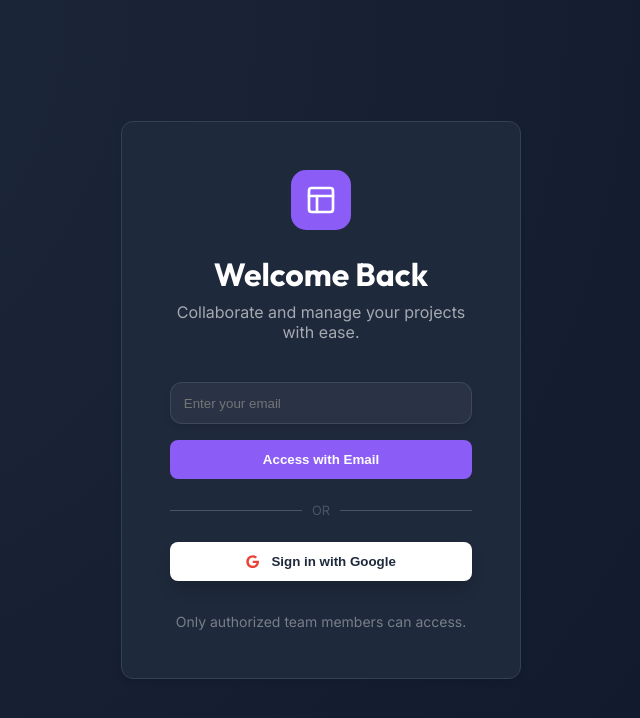
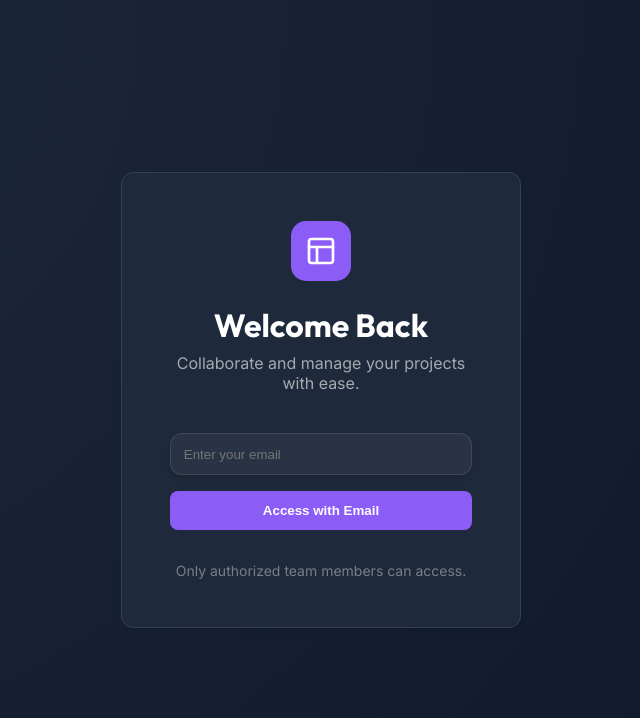
Before and after one commit to zizoelsadany/team, a React (Vite) app in the folder client/: page /login in a window 1280 px wide. Shown: the top 718 px of the page, without its empty margins (319-959 px from the left). Built offline with nearby package versions, Linux system fonts and the light colour scheme.

Commit message:
Remove Google Login functionality

```diff
--- a/client/src/App.jsx
+++ b/client/src/App.jsx
@@ -6,29 +6,6 @@ import Login from './pages/Login';
 import Dashboard from './pages/Dashboard';
 import Tasks from './pages/Tasks';
 import Team from './pages/Team';
-
-const LoginSuccess = () => {
-  const { login } = useAuth();
-  React.useEffect(() => {
-    const params = new URLSearchParams(window.location.search);
-    const token = params.get('token');
-    const userParam = params.get('user');
-
-    if (token && userParam && userParam !== 'undefined') {
-      try {
-        const user = JSON.parse(userParam);
-        login(token, user);
-        window.location.href = '/';
-      } catch (e) {
-        console.error('Failed to parse user from URL', e);
-        window.location.href = '/login';
-      }
-    } else if (token) {
-        window.location.href = '/login';
-    }
-  }, []);
-  return <div style={{ height: '100vh', display: 'flex', alignItems: 'center', justifyContent: 'center' }}>Logging in...</div>;
-};
 
 const PrivateRoute = ({ children }) => {
   const { token } = useAuth();
@@ -64,7 +41,6 @@ function App() {
         <main className={token ? 'content' : ''} style={{ flex: 1 }}>
           <Routes>
             <Route path="/login" element={<Login />} />
-            <Route path="/login-success" element={<LoginSuccess />} />
 
             <Route path="/" element={<PrivateRoute><Dashboard /></PrivateRoute>} />
             <Route path="/tasks" element={<PrivateRoute><Tasks /></PrivateRoute>} />
--- a/client/src/pages/Login.jsx
+++ b/client/src/pages/Login.jsx
@@ -1,17 +1,11 @@
 import React from 'react';
 import { useAuth } from '../context/AuthContext';
 import { Layout } from 'lucide-react';
-import { FaGoogle } from 'react-icons/fa';
 import axios from 'axios';
-
 const Login = () => {
   const { login } = useAuth();
   const [email, setEmail] = React.useState('');
   const [error, setError] = React.useState('');
-
-  const handleGoogleLogin = () => {
-    window.location.href = '/api/auth/google';
-  };
 
   const handleEmailLogin = async (e) => {
     if (e) e.preventDefault();
@@ -39,7 +33,7 @@ const Login = () => {
         <h1 style={{ marginBottom: '0.5rem', color: 'white' }}>Welcome Back</h1>
         <p style={{ color: 'rgba(255,255,255,0.6)', marginBottom: '2.5rem' }}>Collaborate and manage your projects with ease.</p>
 
-        <form onSubmit={handleEmailLogin} style={{ marginBottom: '1.5rem' }}>
+        <form onSubmit={handleEmailLogin}>
           <input
             type="email"
             placeholder="Enter your email"
@@ -55,29 +49,6 @@ const Login = () => {
           </button>
         </form>
 
-        <div style={{ display: 'flex', alignItems: 'center', gap: '10px', marginBottom: '1.5rem', color: 'rgba(255,255,255,0.2)' }}>
-          <hr style={{ flex: 1, border: 'none', borderTop: '1px solid currentColor' }} />
-          <span style={{ fontSize: '0.8rem' }}>OR</span>
-          <hr style={{ flex: 1, border: 'none', borderTop: '1px solid currentColor' }} />
-        </div>
-
-        <button
-          onClick={handleGoogleLogin}
-          className="btn-primary"
-          style={{
-            width: '100%',
-            display: 'flex',
-            alignItems: 'center',
-            justifyContent: 'center',
-            gap: '12px',
-            background: 'white',
-            color: '#1e293b',
-            boxShadow: '0 10px 15px -3px rgba(0, 0, 0, 0.2)'
-          }}
-        >
-          <FaGoogle color="#ea4335" /> Sign in with Google
-        </button>
-
         <p style={{ marginTop: '2rem', fontSize: '0.875rem', color: 'rgba(255,255,255,0.4)' }}>
           Only authorized team members can access.
         </p>
```
Also changed, not shown: 1 other file (tests, documents, lock files or other folders).
